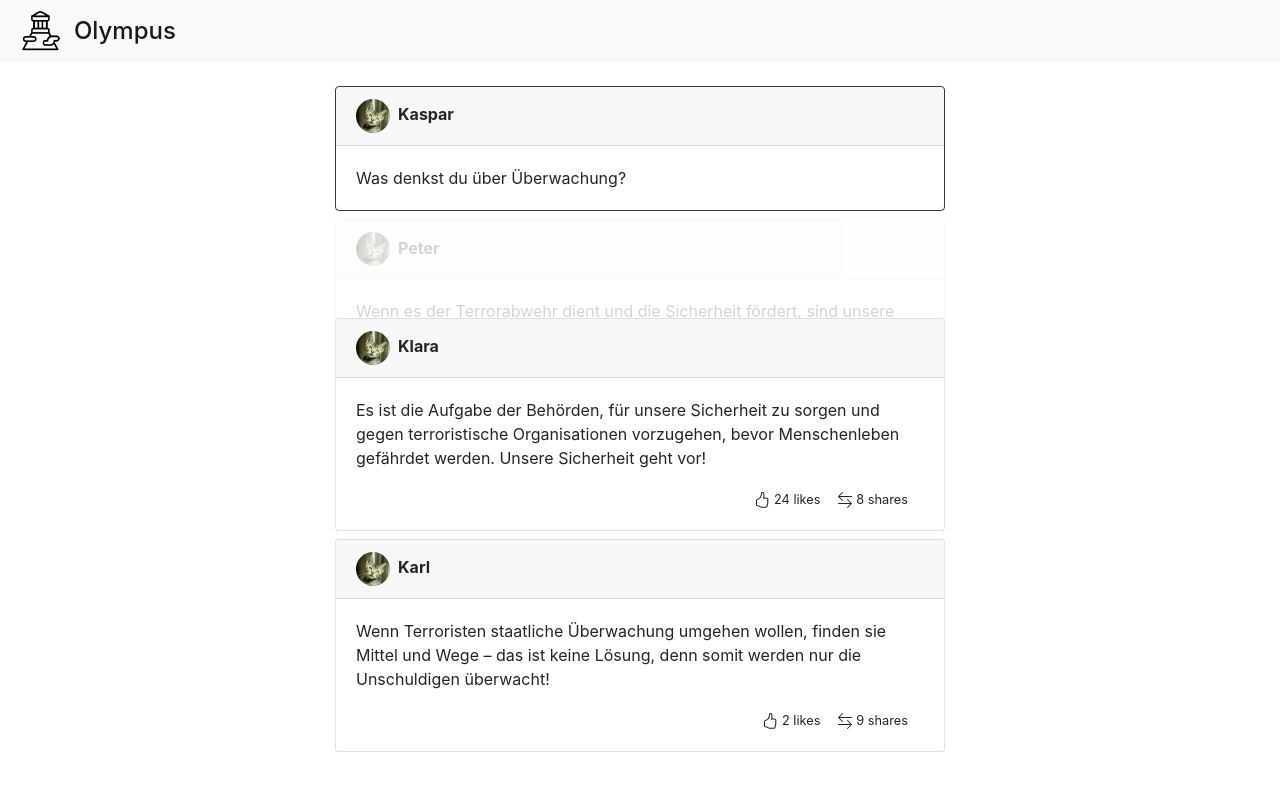
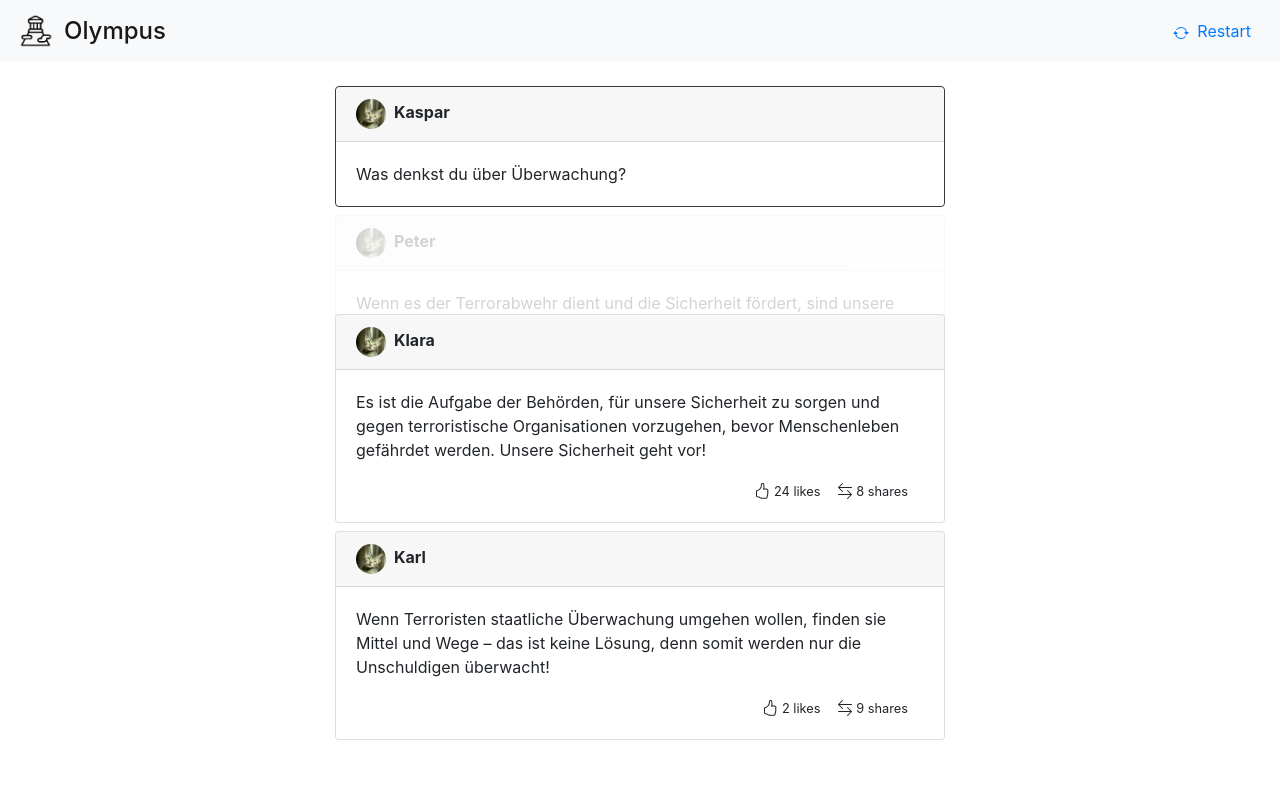
Before and after one commit to peterbayerle/dpil_olympus, a React (Create React App) app: page / in a window 1280 px wide. Shown: the top 790 px of the page. Built offline with nearby package versions, Linux system fonts and the light colour scheme.

Commit message:
created new nav bar component and added restart simulation button

```diff
--- a/src/App.css
+++ b/src/App.css
@@ -22,12 +22,11 @@ html {
 }
 
 .profilePicture {
-    width: 6%;
+    width: 30px;
 }
 
 #olympusLogo {
-    height: 4%;
-    width: 4%;
+    width: 40px;
 }
 
 #olympusTitle {
--- a/src/App.js
+++ b/src/App.js
@@ -1,7 +1,7 @@
 import React from 'react';
 import Post from './post';
+import Header from './header';
 import Container from 'react-bootstrap/Container';
-import Navbar from 'react-bootstrap/Navbar';
 import { question, test_posts, dpil_posts } from './posts.json';
 import './App.css'
 
@@ -16,6 +16,10 @@ class App extends React.Component {
   };
 
   componentDidMount() {
+    this.startSimulation();
+  };
+
+  startSimulation() {
     for (var i=0; i<posts.length; i++) {
       (function(i) {
         this.showTimer = setTimeout(() => {
@@ -59,10 +63,7 @@ class App extends React.Component {
   render() {
     return (
       <>
-        <Navbar bg="light" expand="lg">
-            <img src={"olympus_logo.png"} id="olympusLogo"></img>
-            <Navbar.Brand className="pl-2" id="olympusTitle">Olympus</Navbar.Brand>
-          </Navbar>
+        <Header></Header>
         <Container className="App w-50 pt-3">
           <Post
             question={true}
--- /dev/null
+++ b/src/header.js
@@ -0,0 +1,30 @@
+import React from 'react';
+import Navbar from 'react-bootstrap/Navbar';
+import Button from 'react-bootstrap/Button'
+
+class Header extends React.Component {
+    refresh() {
+        window.location.reload();
+    }
+
+    render() {
+        return (
+            <Navbar bg="light" expand="lg">
+                <img src={"olympus_logo.png"} id="olympusLogo"></img>
+                <Navbar.Brand className="pl-2" id="olympusTitle">Olympus</Navbar.Brand>
+                <ul className="navbar-nav mx-auto text-md-center text-left"></ul>
+                <ul className="nav navbar-nav flex-row justify-content-md-center justify-content-start flex-nowrap">
+                    <Button variant="link" className="float-right" onClick={ this.refresh }>
+                    <svg xmlns="http://www.w3.org/2000/svg" width="16" height="16" fill="currentColor" className="bi bi-arrow-repeat" viewBox="0 0 16 16">
+                    <path d="M11.534 7h3.932a.25.25 0 0 1 .192.41l-1.966 2.36a.25.25 0 0 1-.384 0l-1.966-2.36a.25.25 0 0 1 .192-.41zm-11 2h3.932a.25.25 0 0 0 .192-.41L2.692 6.23a.25.25 0 0 0-.384 0L.342 8.59A.25.25 0 0 0 .534 9z"/>
+                    <path fillRule="evenodd" d="M8 3c-1.552 0-2.94.707-3.857 1.818a.5.5 0 1 1-.771-.636A6.002 6.002 0 0 1 13.917 7H12.9A5.002 5.002 0 0 0 8 3zM3.1 9a5.002 5.002 0 0 0 8.757 2.182.5.5 0 1 1 .771.636A6.002 6.002 0 0 1 2.083 9H3.1z"/>
+                    </svg>
+                    <span className="pl-2">Restart</span>
+                    </Button>
+                </ul>
+            </Navbar>
+        );
+    };
+};
+
+export default Header;
```
